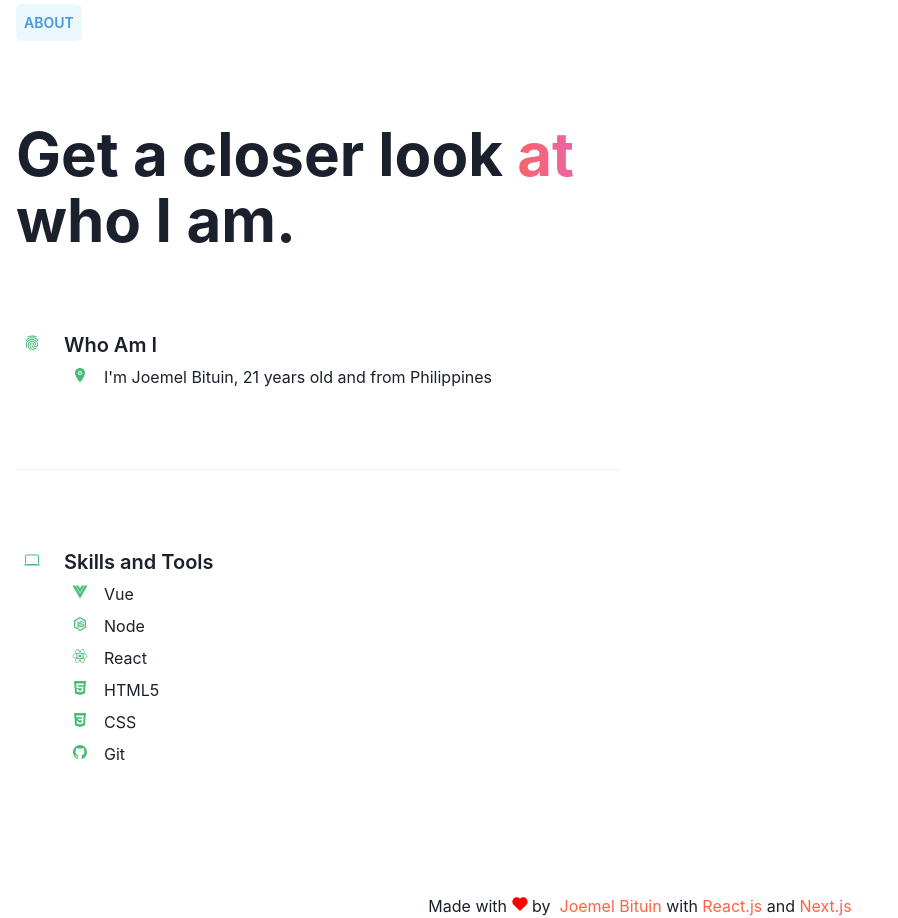
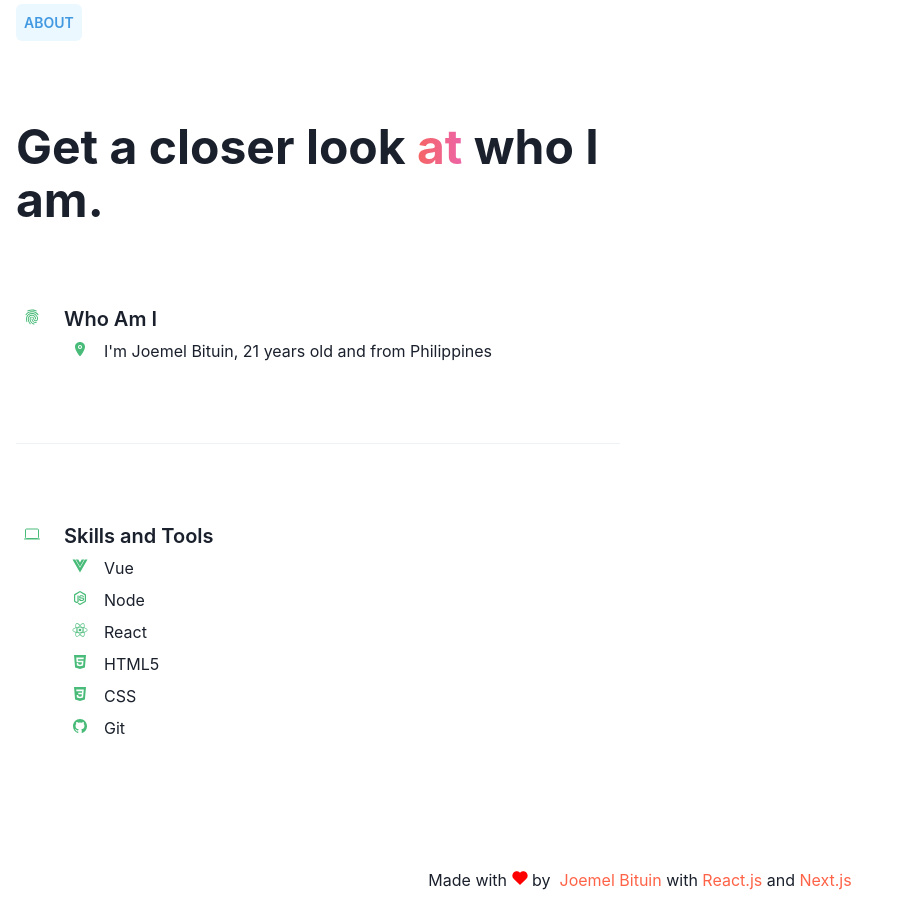
Before and after one commit to jBituin/joemelbituin, a Next.js app: page / in a window 1280 px wide. Shown: the part 940-1858 px from the top of the page, without its empty margins (0-898 px from the left). After the commit the page ends 1832 px from the top, so only its background shows below. Built offline with nearby package versions, Linux system fonts and the light colour scheme.

Commit message:
Reduce font size

```diff
--- a/components/About.tsx
+++ b/components/About.tsx
@@ -103,7 +103,7 @@ export const About: React.FC = () => {
           </Heading> */}
           <Heading
             lineHeight={1.1}
-            fontSize={{ base: '3xl', sm: '4xl', md: '5xl', lg: '6xl' }}
+            fontSize={{ base: '2xl', sm: '3xl', md: '4xl', lg: '5xl' }}
           >
             Get a closer look{' '}
             <Text
```
